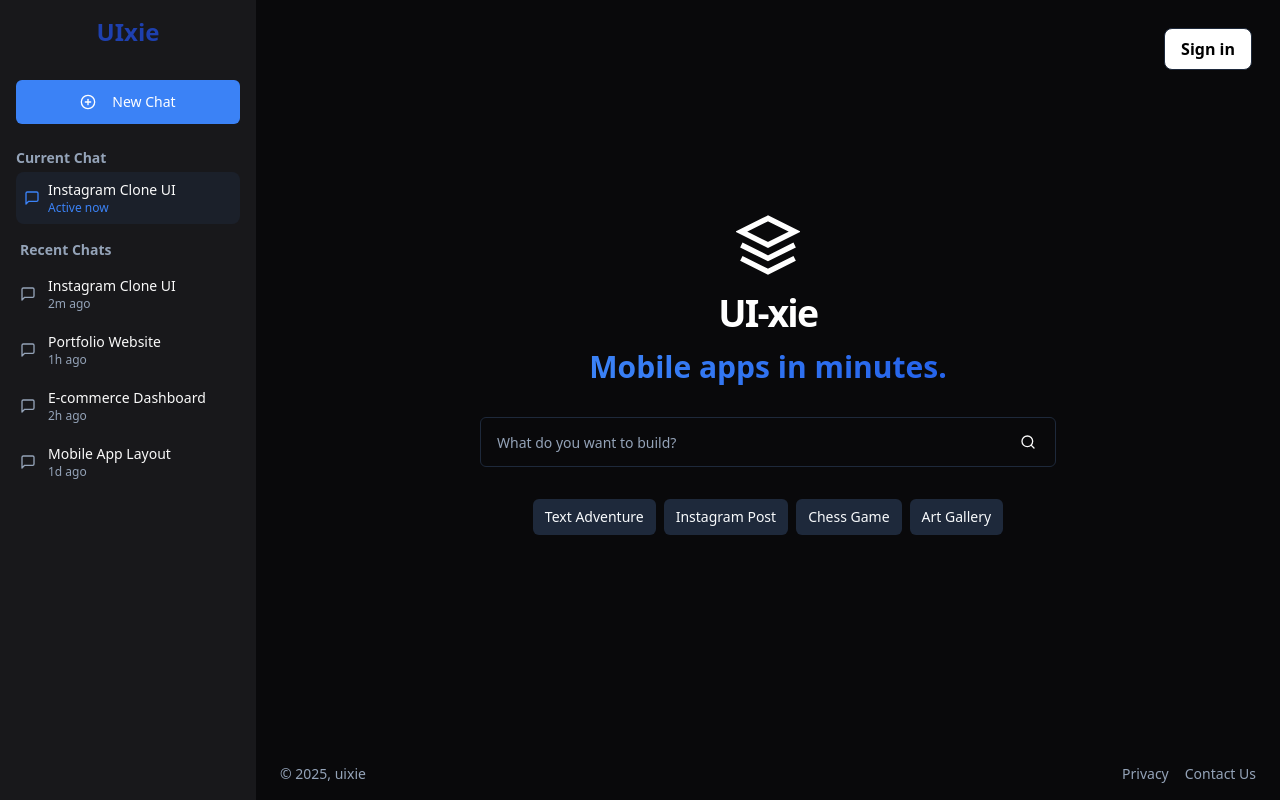
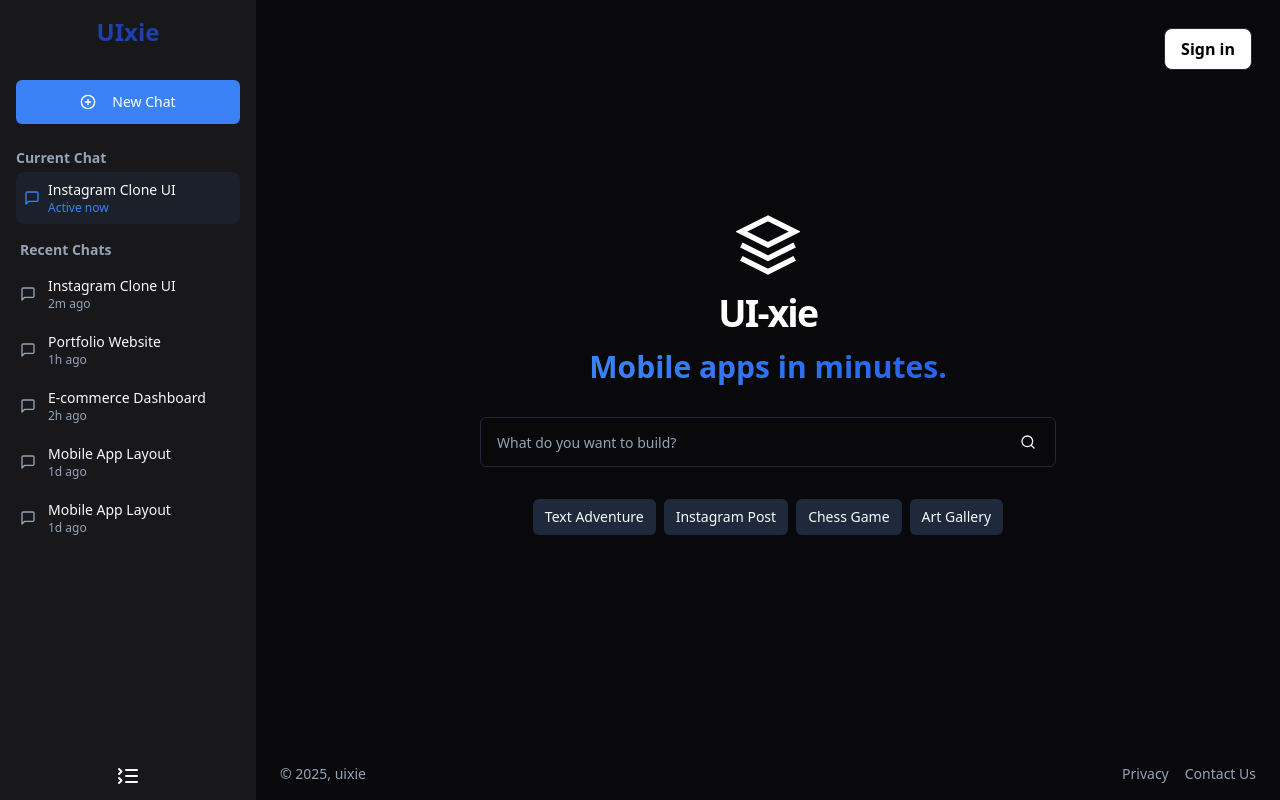
Before and after one commit to UIxie/UIxie, a Next.js app: page / in a window 1280 px wide. Built offline with nearby package versions, Linux system fonts and the light colour scheme.

Commit message:
toggle_mode_icon para plegado y desplegado, icono de 'more options' en la sidebar

```diff
--- a/app/globals.css
+++ b/app/globals.css
@@ -26,35 +26,17 @@
     --radius: 0.5rem;
   }
 
-  .custom-scrollbar::-webkit-scrollbar {
-    width: 5px;
+  * {
+    @apply border-border;
   }
 
-  .custom-scrollbar::-webkit-scrollbar-track {
-    background: #1e1e1e;
-    border-radius: 10px;
-  }
-
-  .custom-scrollbar::-webkit-scrollbar-thumb {
-    background: #616161;
-    border-radius: 10px;
-  }
-
-  .custom-scrollbar::-webkit-scrollbar-thumb:hover {
-    background: #9e9e9e;
+  body {
+    @apply bg-background text-foreground;
   }
 
   .custom-scrollbar {
-    scrollbar-width: thin;
-    scrollbar-color: #616161 #1e1e1e;
+    scrollbar-width: none;
+    scrollbar-color: rgba(255, 255, 255, 0.2) transparent;
+    cursor: grab;
   }
 }
-
-@layer base {
-  * {
-    @apply border-border;
-  }
-  body {
-    @apply bg-background text-foreground;
-  }
-}
--- a/components/sidebar/RecentChats.tsx
+++ b/components/sidebar/RecentChats.tsx
@@ -1,5 +1,5 @@
 "use client";
-import { MessageSquare } from "lucide-react";
+import { MessageSquare, MoreHorizontal } from "lucide-react"; // Importa MoreHorizontal
 import Link from "next/link";
 import { motion, AnimatePresence } from "framer-motion";
 import { useSidebar } from "@/context/SidebarContext";
@@ -12,8 +12,12 @@ interface RecentChatsProps {
 export const RecentChats = ({ chats }: RecentChatsProps) => {
   const { isOpen } = useSidebar();
 
+  const handleIconClick = (e: React.MouseEvent) => {
+    e.stopPropagation();
+  };
+
   return (
-    <div className="flex-1 overflow-y-auto">
+    <div className="flex-1 overflow-y-auto custom-scrollbar">
       <AnimatePresence mode="wait">
         {isOpen ? (
           <motion.div
@@ -44,9 +48,10 @@ export const RecentChats = ({ chats }: RecentChatsProps) => {
                     ease: "easeInOut",
                   }}
                 >
+                  <div className="relative group">
                     <Link
                       href={`/chat/${chat.id}`}
-                    className="flex items-center gap-3 px-2 py-2 rounded-lg hover:bg-secondary transition-colors duration-300 group"
+                      className="flex items-center gap-3 px-2 py-2 rounded-lg hover:bg-secondary transition-colors duration-300"
                     >
                       <MessageSquare className="w-4 h-4 text-muted-foreground group-hover:text-foreground" />
                       <div className="flex-1 min-w-0">
@@ -58,6 +63,13 @@ export const RecentChats = ({ chats }: RecentChatsProps) => {
                         </div>
                       </div>
                     </Link>
+                    <div
+                      className="absolute right-2 top-1/2 transform -translate-y-1/2 opacity-0 group-hover:opacity-100 transition-opacity duration-200 cursor-pointer"
+                      onClick={(e) => handleIconClick(e, chat.id)} // Maneja el clic en el ícono
+                    >
+                      <MoreHorizontal className="w-4 h-4 text-muted-foreground hover:text-foreground" />
+                    </div>
+                  </div>
                 </motion.div>
               ))}
             </div>
--- a/components/sidebar/Sidebar.tsx
+++ b/components/sidebar/Sidebar.tsx
@@ -5,6 +5,7 @@ import { Logo } from "./Logo";
 import { NewChatButton } from "./NewChatButton";
 import { CurrentChat } from "./CurrentChat";
 import { RecentChats } from "./RecentChats";
+import { SidebarToggle } from "./SidebarToggle";
 import { Chat } from "@/types/sidebar";
 
 export const Sidebar = () => {
@@ -13,6 +14,8 @@ export const Sidebar = () => {
     { id: 1, title: "Instagram Clone UI", timestamp: "2m ago" },
     { id: 2, title: "Portfolio Website", timestamp: "1h ago" },
     { id: 3, title: "E-commerce Dashboard", timestamp: "2h ago" },
+    { id: 4, title: "Mobile App Layout", timestamp: "1d ago" },
+
     { id: 4, title: "Mobile App Layout", timestamp: "1d ago" },
   ];
 
@@ -39,6 +42,7 @@ export const Sidebar = () => {
       <NewChatButton />
       <CurrentChat chat={currentChat} />
       <RecentChats chats={recentChats} />
+      <SidebarToggle />
     </motion.aside>
   );
 };
--- /dev/null
+++ b/components/sidebar/SidebarToggle.tsx
@@ -0,0 +1,15 @@
+import { ListCollapse } from "lucide-react";
+import { useSidebar } from "@/context/SidebarContext";
+
+export const SidebarToggle = () => {
+  const { toggle } = useSidebar();
+
+  return (
+    <button
+      onClick={toggle}
+      className="p-3 w-full flex items-center justify-center hover:bg-gray-700 transition"
+    >
+      <ListCollapse size={24} />
+    </button>
+  );
+};
```
Lines whose indentation alone changed are shown as unchanged.
